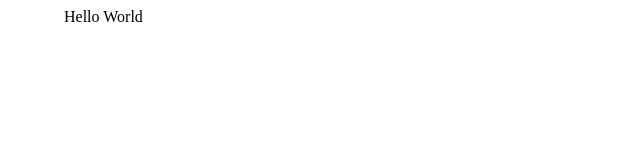
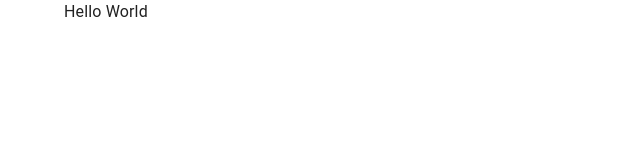
Before and after one commit to gibsonliketheguitar/image-upload-frontend, a Next.js app: page / in a window 1280 px wide. Shown: the top 160 px of the page, without its empty margins (0-640 px from the left). Built offline with nearby package versions, Linux system fonts and the light colour scheme.

Commit message:
add material ui themeing

```diff
--- a/pages/_app.tsx
+++ b/pages/_app.tsx
@@ -1,5 +1,23 @@
+import { CacheProvider, ThemeProvider } from '@emotion/react'
+import { CssBaseline } from '@mui/material'
 import type { AppProps } from 'next/app'
+import createEmotionCache from 'styles/createEmotionCache';
+import theme from 'styles/theme';
 
-export default function App({ Component, pageProps }: AppProps) {
-  return <Component {...pageProps} />
+const clientSideEmotionCache = createEmotionCache();
+
+type T_MyAppProps = AppProps & {
+  emotionCache: any
 }
+
+export default function App(props: T_MyAppProps) {
+  const { Component, emotionCache = clientSideEmotionCache, pageProps } = props;
+  return (
+    <CacheProvider value={emotionCache}>
+      <ThemeProvider theme={theme}>
+        <Component {...pageProps} />
+        <CssBaseline />
+      </ThemeProvider>
+    </CacheProvider>
+  )
+}
--- /dev/null
+++ b/styles/createEmotionCache.tsx
@@ -0,0 +1,5 @@
+import createCache from '@emotion/cache';
+
+export default function createEmotionCache() {
+    return createCache({ key: 'css', prepend: true });
+}
--- /dev/null
+++ b/styles/theme.tsx
@@ -0,0 +1,17 @@
+import { createTheme } from '@mui/material/styles';
+import { red } from '@mui/material/colors';
+// Create a theme instance.
+const theme = createTheme({
+    palette: {
+        primary: {
+            main: '#556cd6',
+        },
+        secondary: {
+            main: '#19857b',
+        },
+        error: {
+            main: red.A400,
+        },
+    },
+});
+export default theme;
```
